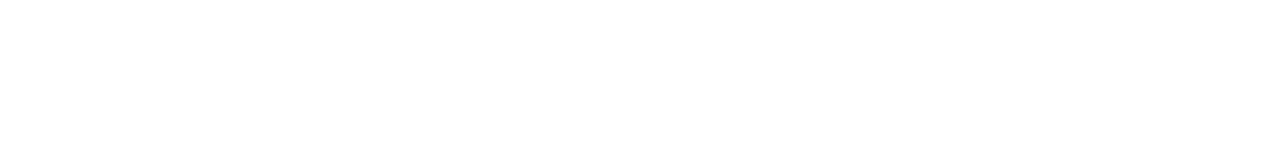
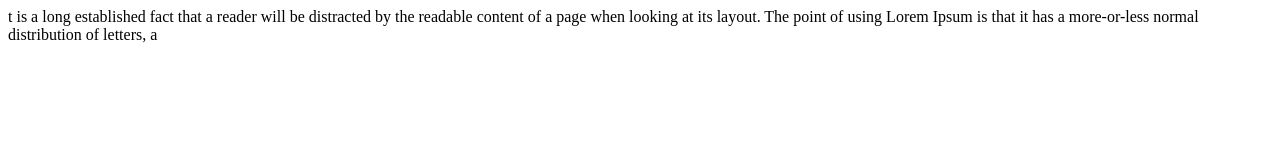
Before and after one commit to MariaGraciova/Lola, a plain HTML site: page index.html in a window 1280 px wide. Drawn offline with Linux system fonts and the light colour scheme.

Commit message:
Text in bode
added some text

```diff
--- a/index.html
+++ b/index.html
@@ -7,6 +7,6 @@
 	<link rel="stylesheet" href="">
 </head>
 <body>
-
+t is a long established fact that a reader will be distracted by the readable content of a page when looking at its layout. The point of using Lorem Ipsum is that it has a more-or-less normal distribution of letters, a
 </body>
 </html>
```
